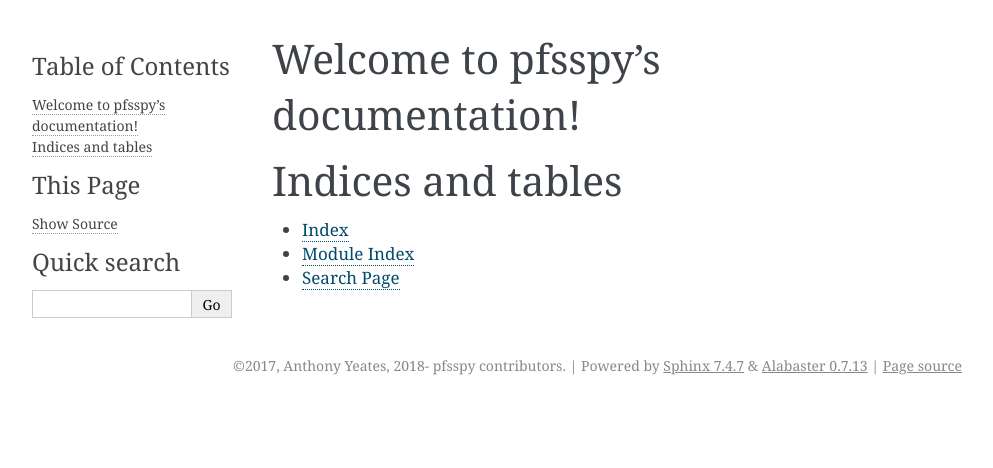
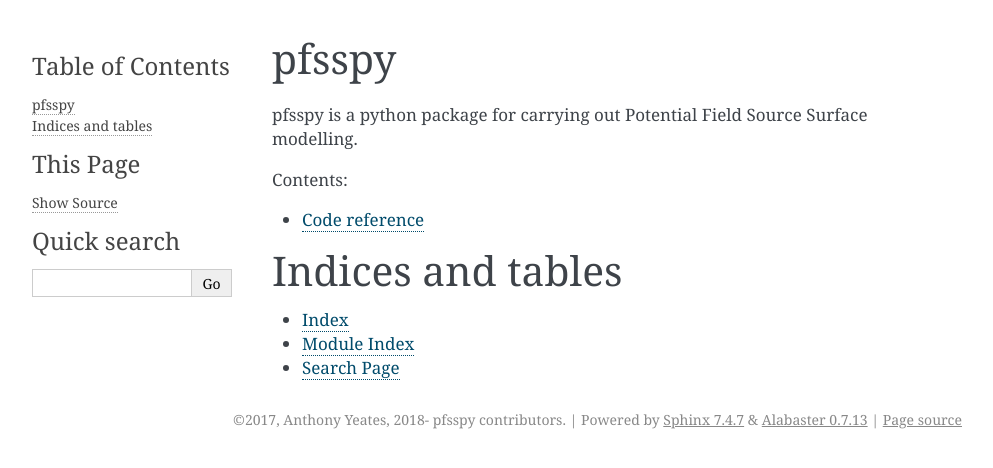
Before and after one commit to dstansby/pfsspy, a Sphinx documentation site: the page built from doc/source/index.rst, in a window 1280 px wide. Shown: the top 468 px of the page, without its empty margins (148-1141 px from the left). Built offline with Sphinx 7.4.7, drawn with Linux system fonts in a browser that asks for light colours.

Commit message:
Add module reference docs

```diff
--- a/doc/source/index.rst
+++ b/doc/source/index.rst
@@ -1,5 +1,8 @@
-Welcome to pfsspy's documentation!
-==================================
+pfsspy
+======
+
+pfsspy is a python package for carrying out Potential Field Source Surface
+modelling.
 
 .. toctree::
    :maxdepth: 2
```
Also changed, not shown: doc/source/ref.rst (+9 -0 lines).
